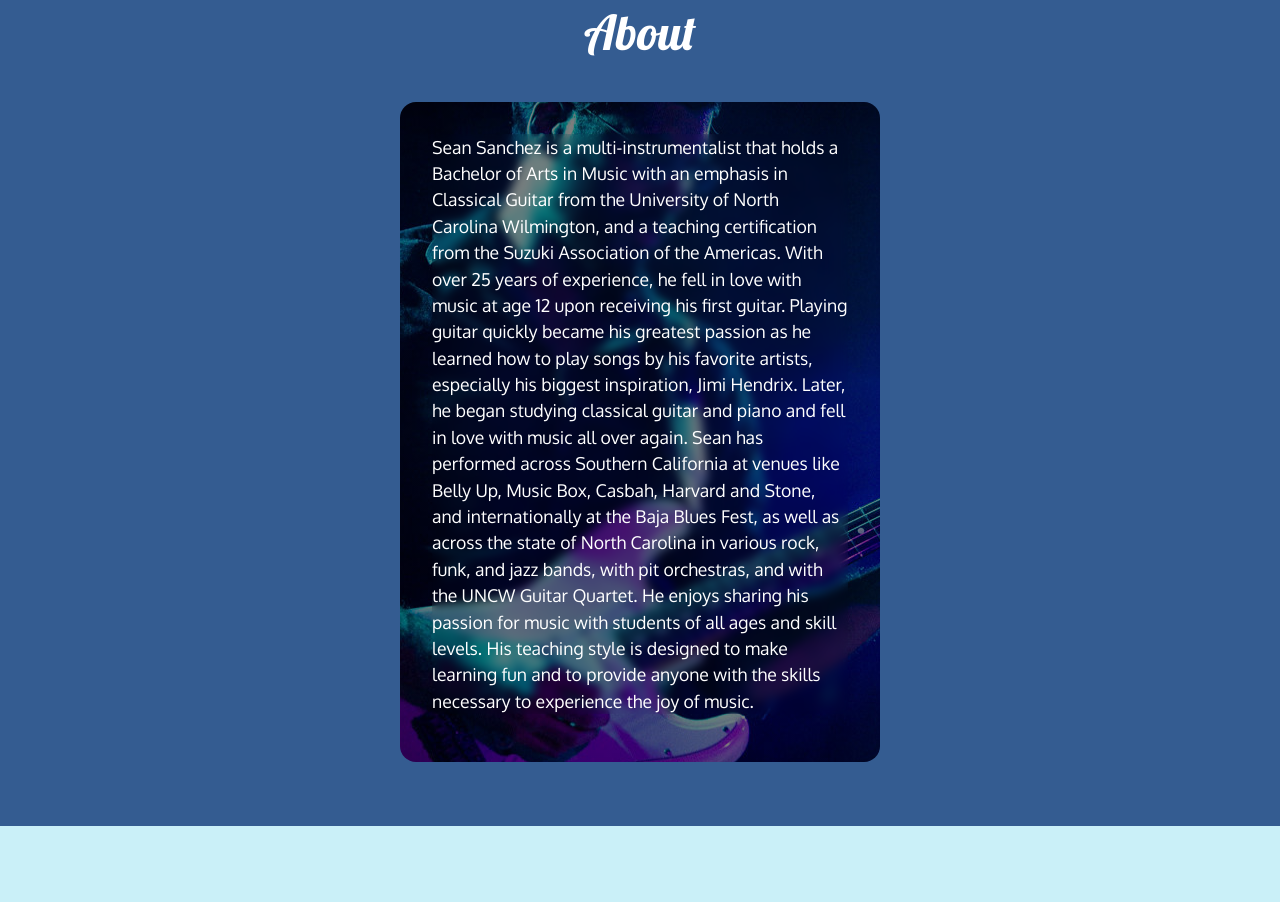
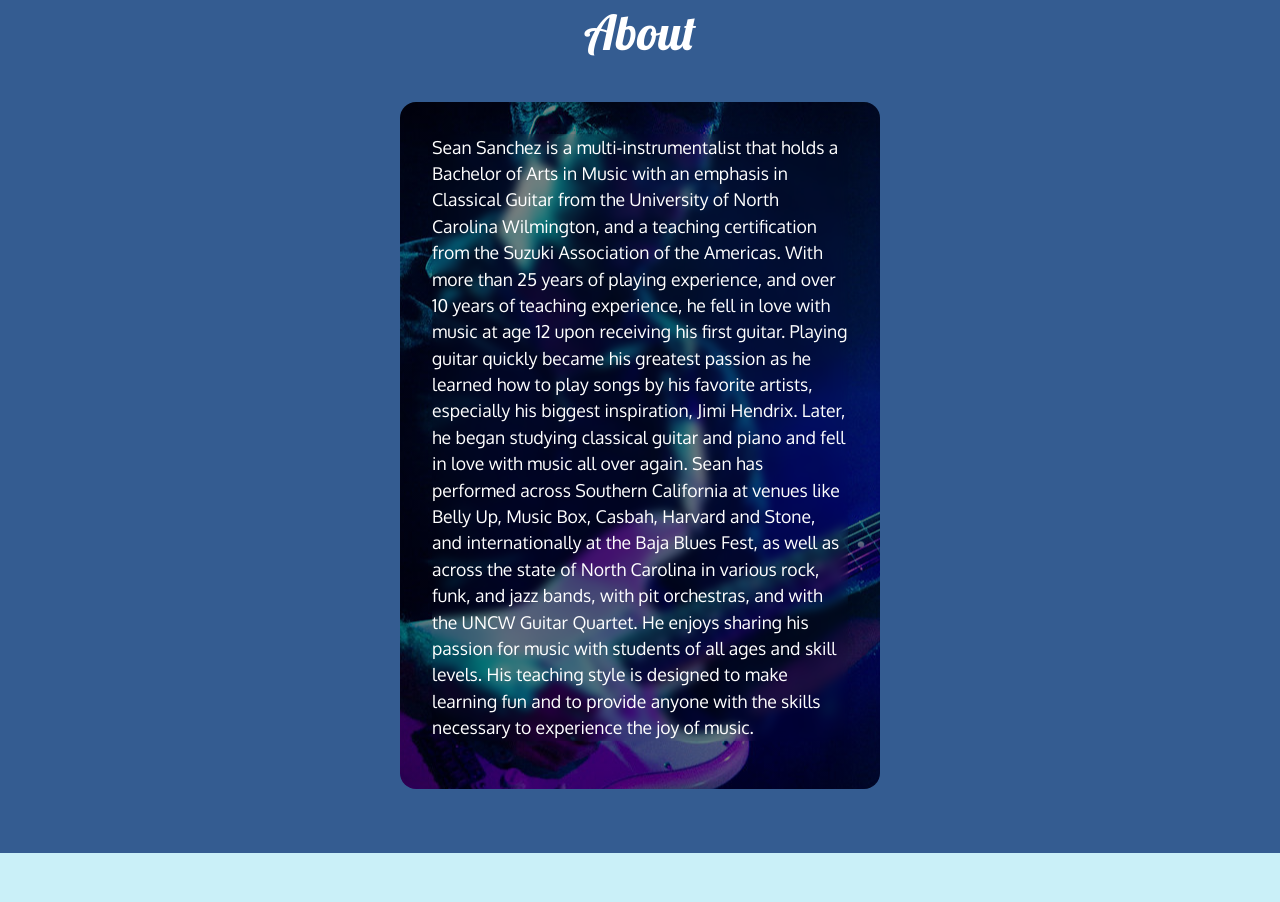
Before and after one commit to eliassymons/classiguitarist, a React (Create React App) app: page / in a window 1280 px wide. Shown: the part 2980-3882 px from the top of the page. Built offline with nearby package versions, Linux system fonts and the light colour scheme.

Commit message:
updated format and quote

```diff
--- a/src/components/About.js
+++ b/src/components/About.js
@@ -7,20 +7,21 @@ function About() {
           Sean Sanchez is a multi-instrumentalist that holds a Bachelor of Arts
           in Music with an emphasis in Classical Guitar from the University of
           North Carolina Wilmington, and a teaching certification from the
-          Suzuki Association of the Americas. With over 25 years of experience,
-          he fell in love with music at age 12 upon receiving his first guitar.
-          Playing guitar quickly became his greatest passion as he learned how
-          to play songs by his favorite artists, especially his biggest
-          inspiration, Jimi Hendrix. Later, he began studying classical guitar
-          and piano and fell in love with music all over again. Sean has
-          performed across Southern California at venues like Belly Up, Music
-          Box, Casbah, Harvard and Stone, and internationally at the Baja Blues
-          Fest, as well as across the state of North Carolina in various rock,
-          funk, and jazz bands, with pit orchestras, and with the UNCW Guitar
-          Quartet. He enjoys sharing his passion for music with students of all
-          ages and skill levels. His teaching style is designed to make learning
-          fun and to provide anyone with the skills necessary to experience the
-          joy of music.
+          Suzuki Association of the Americas. With more than 25 years of playing
+          experience, and over 10 years of teaching experience, he fell in love
+          with music at age 12 upon receiving his first guitar. Playing guitar
+          quickly became his greatest passion as he learned how to play songs by
+          his favorite artists, especially his biggest inspiration, Jimi
+          Hendrix. Later, he began studying classical guitar and piano and fell
+          in love with music all over again. Sean has performed across Southern
+          California at venues like Belly Up, Music Box, Casbah, Harvard and
+          Stone, and internationally at the Baja Blues Fest, as well as across
+          the state of North Carolina in various rock, funk, and jazz bands,
+          with pit orchestras, and with the UNCW Guitar Quartet. He enjoys
+          sharing his passion for music with students of all ages and skill
+          levels. His teaching style is designed to make learning fun and to
+          provide anyone with the skills necessary to experience the joy of
+          music.
         </p>
       </div>
     </div>
--- a/src/components/Testimonials.js
+++ b/src/components/Testimonials.js
@@ -13,10 +13,13 @@ function Testimonials() {
           <img className="carousel-img" src={test1} alt="first" />
           <Carousel.Caption>
             <p className="quote">
-              "Best guitar lessons in Encinitas! Sean is a great teacher and
-              great with kids. Highly recommend!"
+              "This guitar teacher is a jewel and we are so lucky to have him!
+              My daughter Lilliana (10 years old) plays classical guitar and has
+              had several guitar teachers in the past. Sean definitely stands
+              apart from the others. He is reliable, consistent, dependable &
+              trustworthy."
             </p>
-            <p>-Greg L.</p>
+            <p>-Ursula V.</p>
           </Carousel.Caption>
         </Carousel.Item>
         <Carousel.Item interval={6000}>
@@ -44,10 +47,10 @@ function Testimonials() {
           <img className="carousel-img" src={test4} alt="first" />
           <Carousel.Caption>
             <p className="quote">
-              "Sean definitely stands apart from the others. He is reliable,
-              consistent, dependable & trustworthy."
+              "Best guitar lessons in Encinitas! Sean is a great teacher and
+              great with kids. Highly recommend!"
             </p>
-            <p>-Ursula V.</p>
+            <p>-Greg L.</p>
           </Carousel.Caption>
         </Carousel.Item>
         <Carousel.Item interval={6000}>
```
